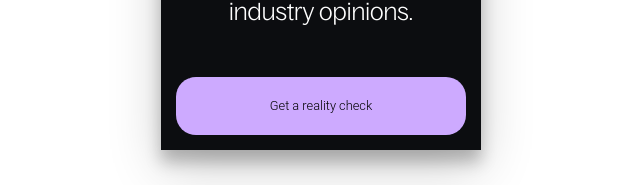
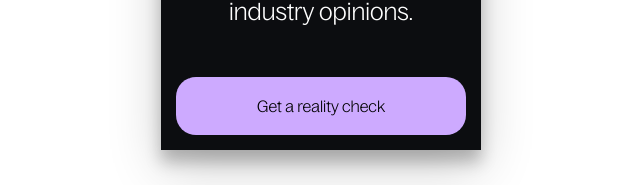
Before and after one commit to filjoseph1989/reality-check, a Next.js app: page / in a window 1280 px wide. Shown: the part 581-766 px from the top of the page, without its empty margins (319-959 px from the left). Built offline with nearby package versions, Linux system fonts and the light colour scheme.

Commit message:
updated style (2)

```diff
--- a/app/globals.css
+++ b/app/globals.css
@@ -301,7 +301,8 @@ footer {
     color: black;
     background-color: #cdaaff;
     border: none;
-    font-size: 0.8rem;
+    font-size: 1rem;
+    font-family: var(--font-bagos);
   }
 
   button.continue-final {
```
